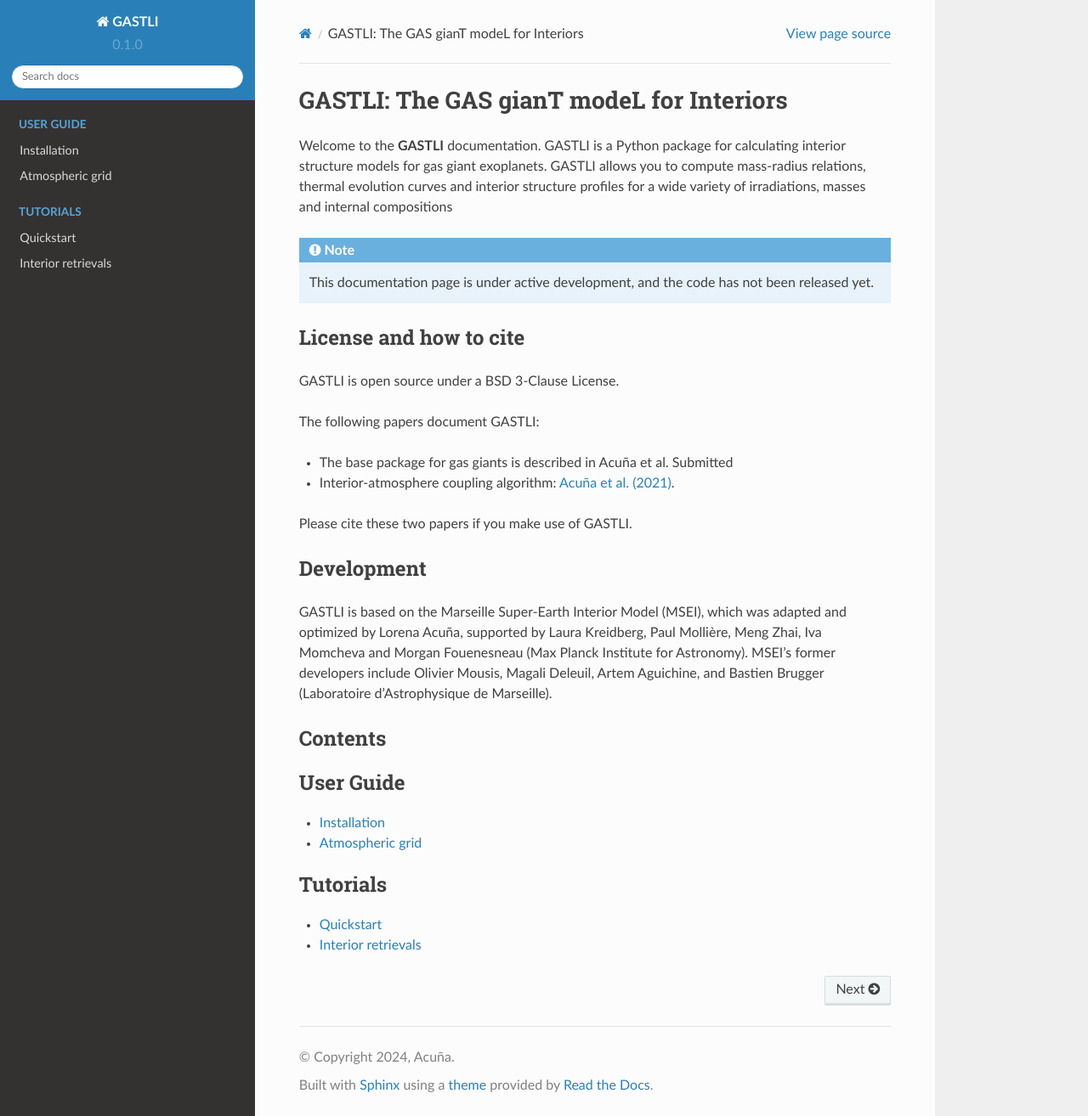
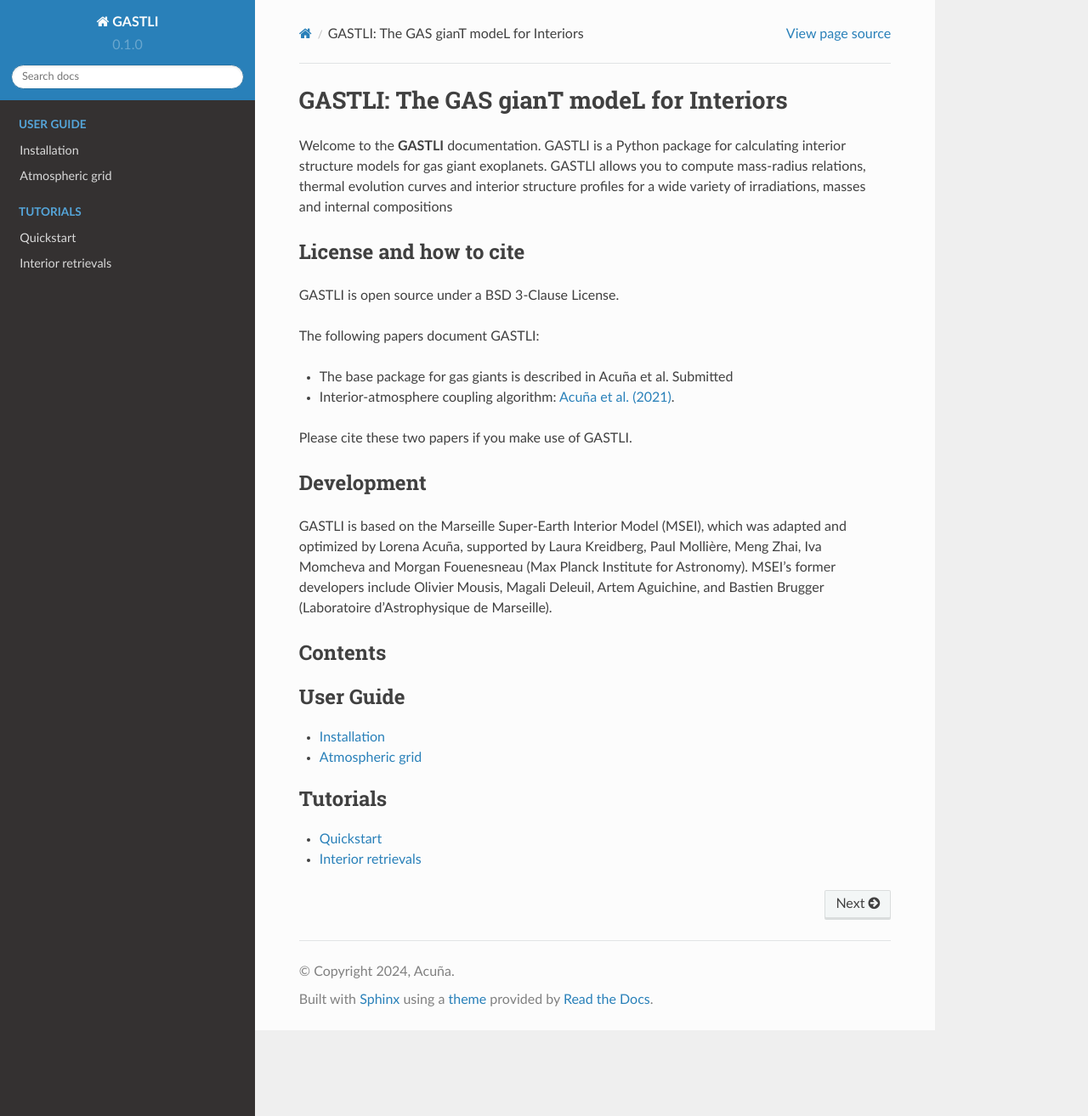
Before and after one commit to lorenaacuna/GASTLI, a Sphinx documentation site: the page built from docs/source/index.rst, in a window 1280 px wide and 1314 px high. Shown: the whole window at 85% size. Built offline with Sphinx 7.4.7 and the Read the Docs theme 2.0.0, drawn with Linux system fonts in a browser that asks for light colours.

Commit message:
Update index.rst

```diff
--- a/docs/source/index.rst
+++ b/docs/source/index.rst
@@ -6,10 +6,6 @@ Welcome to the **GASTLI** documentation. GASTLI is a Python package for calculat
 interior structure models for gas giant exoplanets. GASTLI allows you to compute mass-radius
 relations, thermal evolution curves and interior structure profiles for a wide variety of irradiations,
 masses and internal compositions
-
-.. note::
-
-   This documentation page is under active development, and the code has not been released yet.
 
 
 License and how to cite
```
